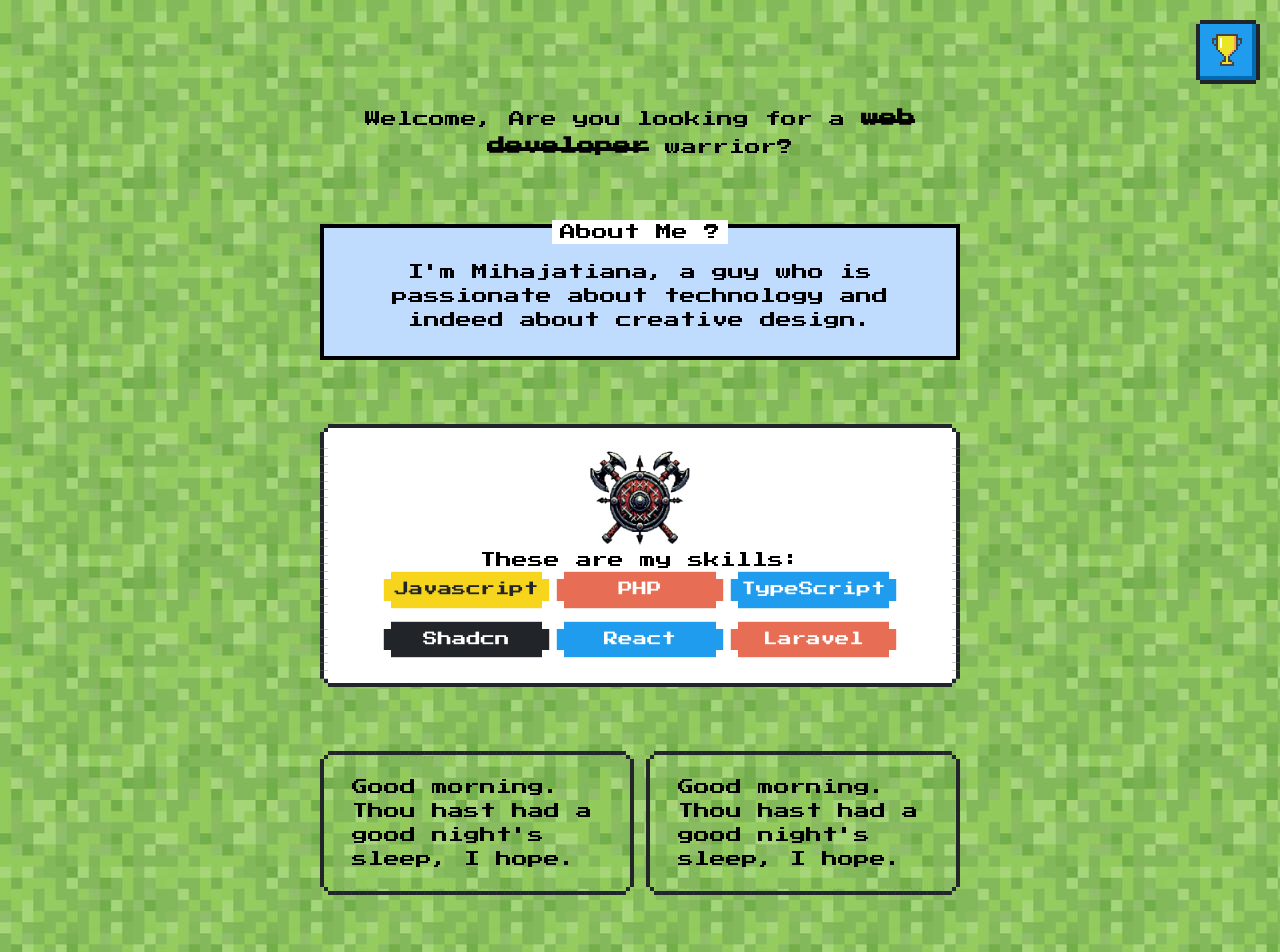
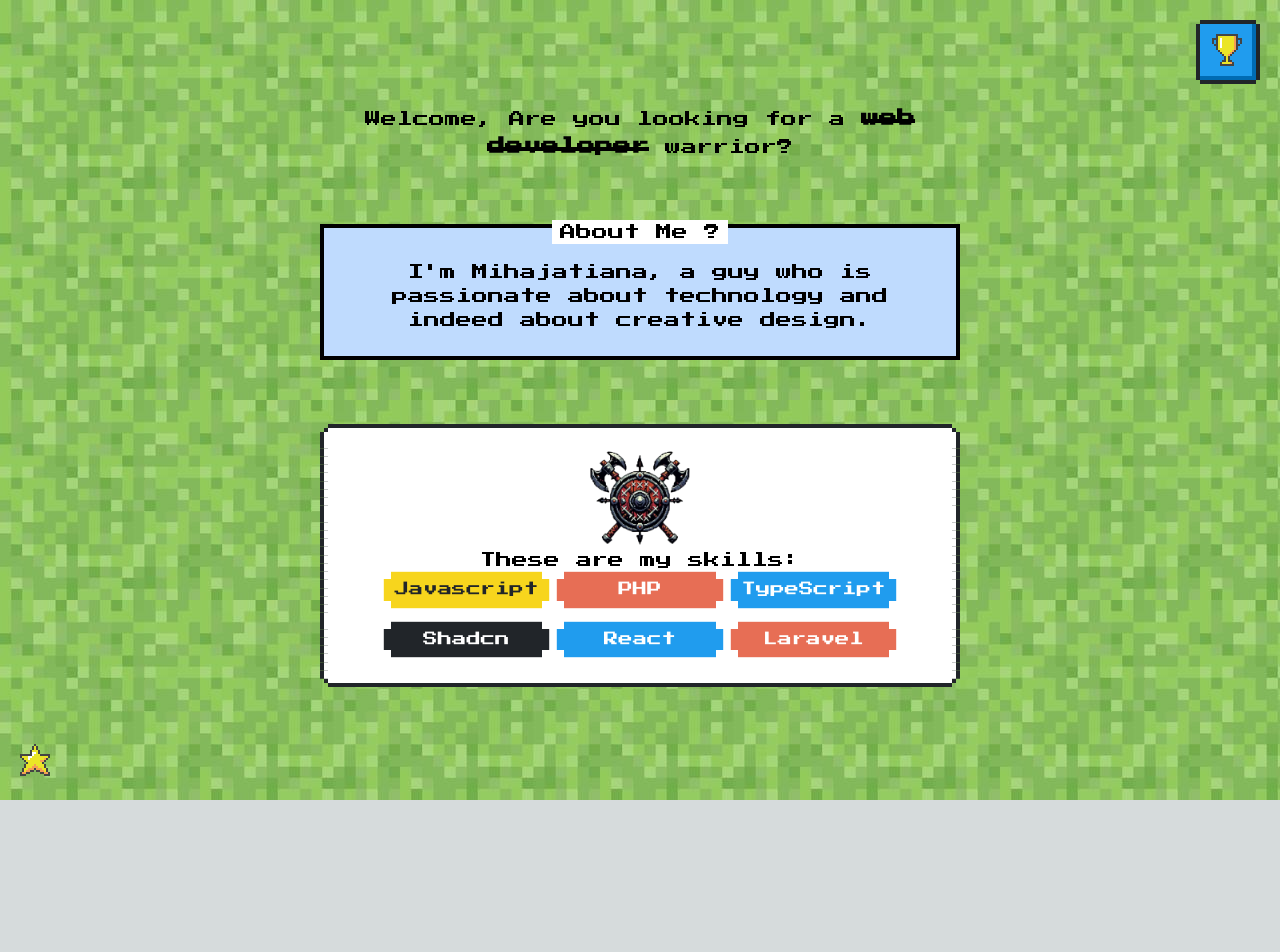
Before and after one commit to SylvHardDev/8bit-portfolio, a Next.js app: page / in a window 1280 px wide. Shown: the top 952 px of the page. After the commit the page ends 800 px from the top, so only its background shows below. Built offline with nearby package versions, Linux system fonts and the light colour scheme.

Commit message:
add: footer

```diff
--- /dev/null
+++ b/app/components/ui/footer/footer.tsx
@@ -0,0 +1,53 @@
+"use client";
+import Link from "next/link";
+import { useState } from "react";
+
+export default function Footer() {
+  const [isShowModal, setIsShowModal] = useState<boolean>(false);
+  return (
+    <footer className="fixed bottom-5 left-5">
+      <button type="button" onClick={() => setIsShowModal(!isShowModal)}>
+        <i className="nes-icon star"></i>
+      </button>
+      {isShowModal && (
+        <div className="fixed inset-0 bg-gray-500/50 flex items-center justify-center  text-sm">
+          <div className="nes-dialog w-[40rem] bg-white">
+            <button onClick={() => setIsShowModal(false)}>
+              <i className="nes-icon close is-small"></i>
+            </button>
+            <div className="p-3 flex items-center flex-col gap-2 text-black">
+              <i className="snes-jp-logo"></i>
+              <p>My projects:</p>
+
+              <Link href={"#"}>
+                <div className="nes-container is-dark with-title">
+                  <p className="title">Airbnb-clone</p>
+                  <p>Airbn qdfj Lorem ipsum dolor sit amet consectetur</p>
+                </div>
+              </Link>
+
+              <Link href={"#"}>
+                <div className="nes-container with-title">
+                  <p className="title">My Portfolio-V1</p>
+                  <p>
+                    Good morning. Thou hast had a good nights sleep, I hope.
+                  </p>
+                </div>
+              </Link>
+
+              <Link href={"#"}>
+                <div className="nes-container is-dark with-title">
+                  <p className="title">Front end challenge</p>
+                  <p>
+                    Good morning. Thou hast had a good s sle psleepsleep, I
+                    hope.
+                  </p>
+                </div>
+              </Link>
+            </div>
+          </div>
+        </div>
+      )}
+    </footer>
+  );
+}
--- a/app/components/ui/index.ts
+++ b/app/components/ui/index.ts
@@ -1 +1,2 @@
 export { default as Header } from "./header/header";
+export { default as Footer } from "./footer/footer";
--- a/app/layout.tsx
+++ b/app/layout.tsx
@@ -2,7 +2,7 @@ import type { Metadata } from "next";
 import { Press_Start_2P } from "next/font/google";
 import "nes.css/css/nes.min.css";
 import "./globals.css";
-import { Header } from "./components/ui";
+import { Footer, Header } from "./components/ui";
 
 const pressStart2P = Press_Start_2P({ weight: "400", subsets: ["latin"] });
 
@@ -21,6 +21,7 @@ export default function RootLayout({
       <body className={pressStart2P.className}>
         <Header />
         {children}
+        <Footer />
       </body>
     </html>
   );
--- a/app/page.tsx
+++ b/app/page.tsx
@@ -65,17 +65,6 @@ export default function Home() {
       </section>
 
       <Spacing />
-
-      <section className="max-w-2xl px-4 m-auto flex gap-3">
-        <div className="nes-container is-rounded">
-          <p>Good morning. Thou hast had a good night&apos;s sleep, I hope.</p>
-        </div>
-        <div className="nes-container is-rounded">
-          <p>Good morning. Thou hast had a good night&apos;s sleep, I hope.</p>
-        </div>
-      </section>
-
-      <Spacing />
     </main>
   );
 }
```
